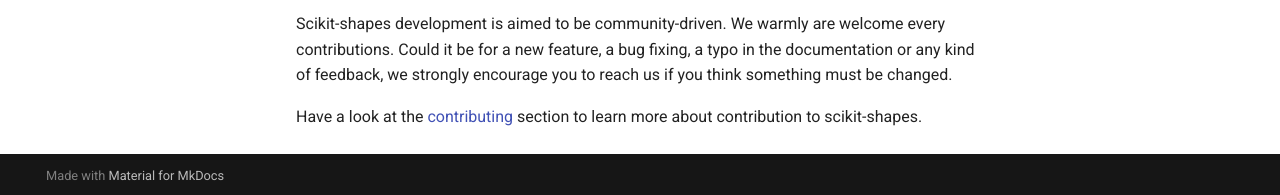
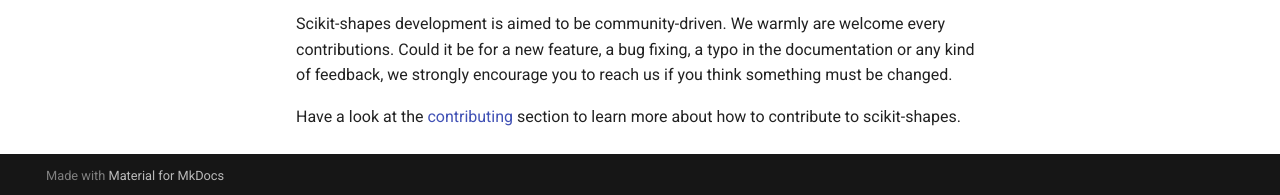
Before and after one commit to scikit-shapes/scikit-shapes, an MkDocs documentation site: the page built from docs/index.md, in a window 1280 px wide and 900 px high, scrolled down 983 px. Shown: the part 702-897 px from the top of the window. Built offline with MkDocs 1.6.1 and Material for MkDocs 9.7.7, drawn with Linux system fonts in a browser that asks for light colours; comment, search, counter and statistics services are not loaded.

Commit message:
fix dead link

```diff
--- a/docs/index.md
+++ b/docs/index.md
@@ -45,4 +45,4 @@
 
 Scikit-shapes development is aimed to be community-driven. We warmly are welcome every contributions. Could it be for a new feature, a bug fixing, a typo in the documentation or any kind of feedback, we strongly encourage you to reach us if you think something must be changed.
 
-Have a look at the [contributing](contributing) section to learn more about contribution to scikit-shapes.
+Have a look at the [contributing](https://scikit-shapes.github.io/scikit-shapes/contributing) section to learn more about how to contribute to scikit-shapes.
```
